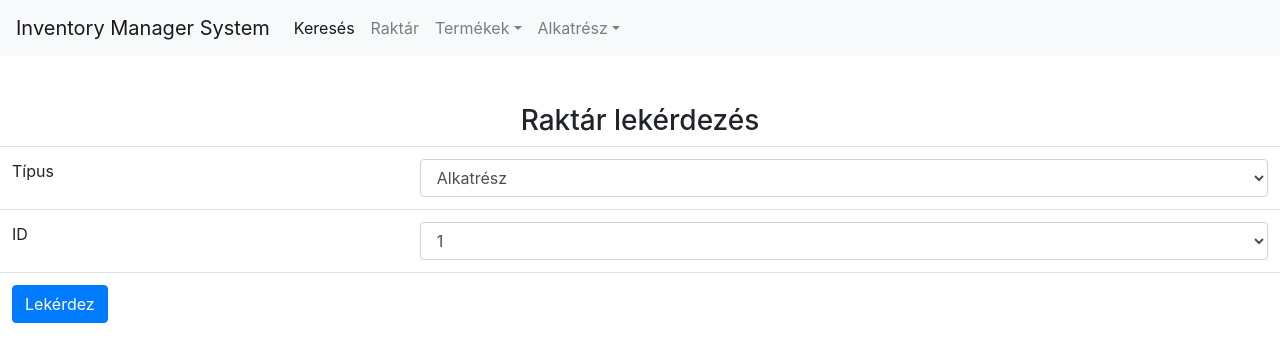
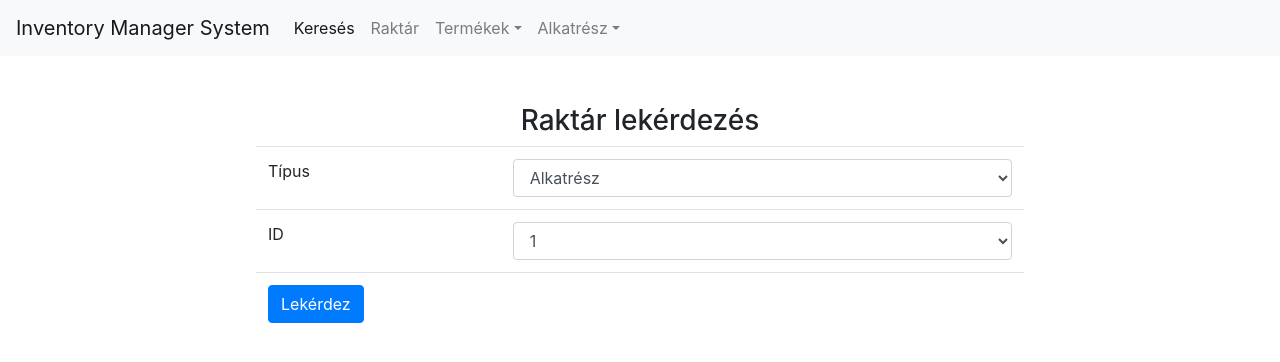
Before and after one commit to alexrace/AFP2, a React (Create React App) app in the folder frontend/: page /inventory in a window 1280 px wide. Shown: the top 362 px of the page. Built offline with nearby package versions, Linux system fonts and the light colour scheme; what flux would draw is missing.

Commit message:
inventoryBox style added

```diff
--- a/frontend/src/App.scss
+++ b/frontend/src/App.scss
@@ -1,5 +1,5 @@
 @import"../node_modules/bootstrap/scss/bootstrap.scss";
 
-.searchBox,.insertForm, .updateForm{
+.searchBox,.insertForm, .updateForm, .inventoryBox{
     width: 60%;
 }
```
